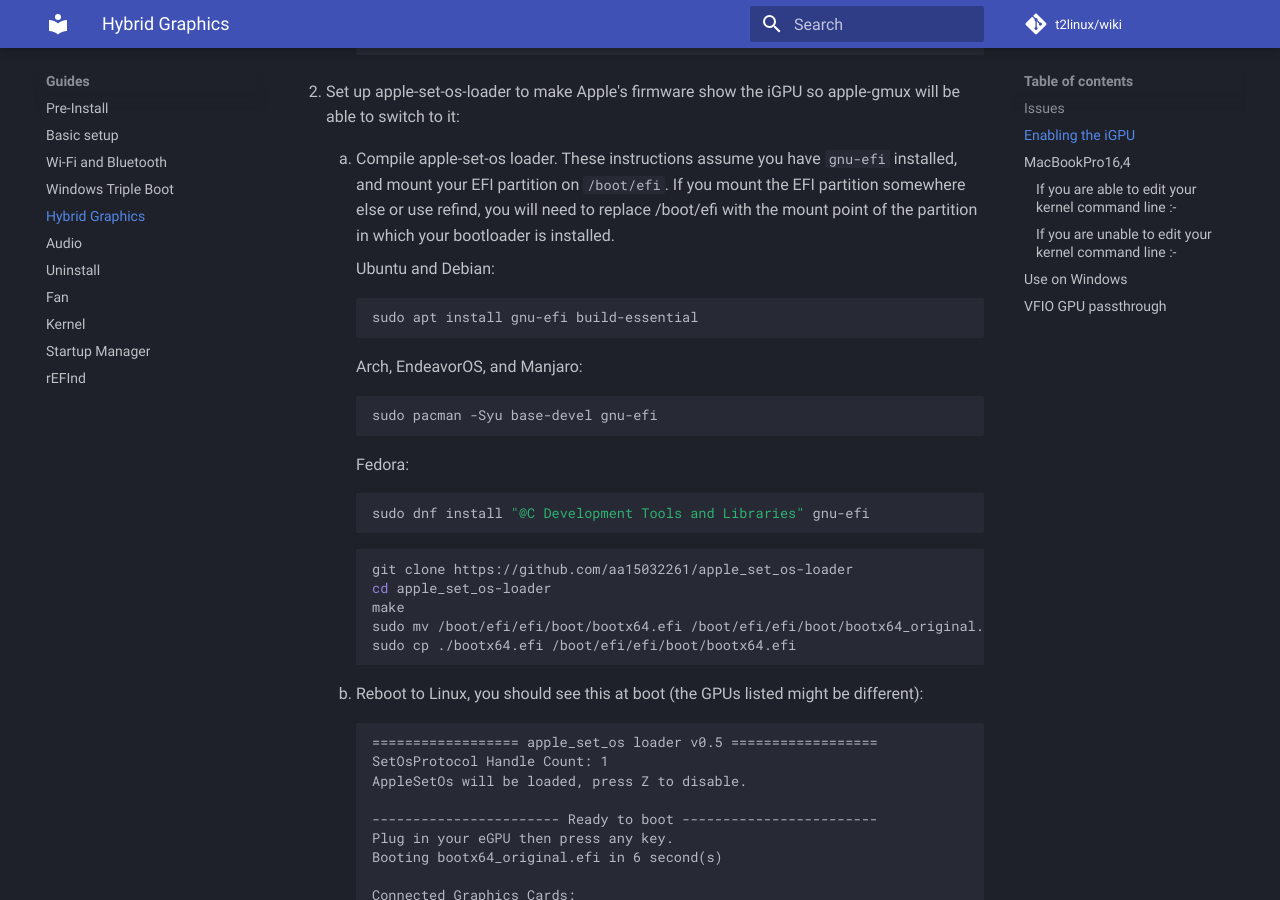
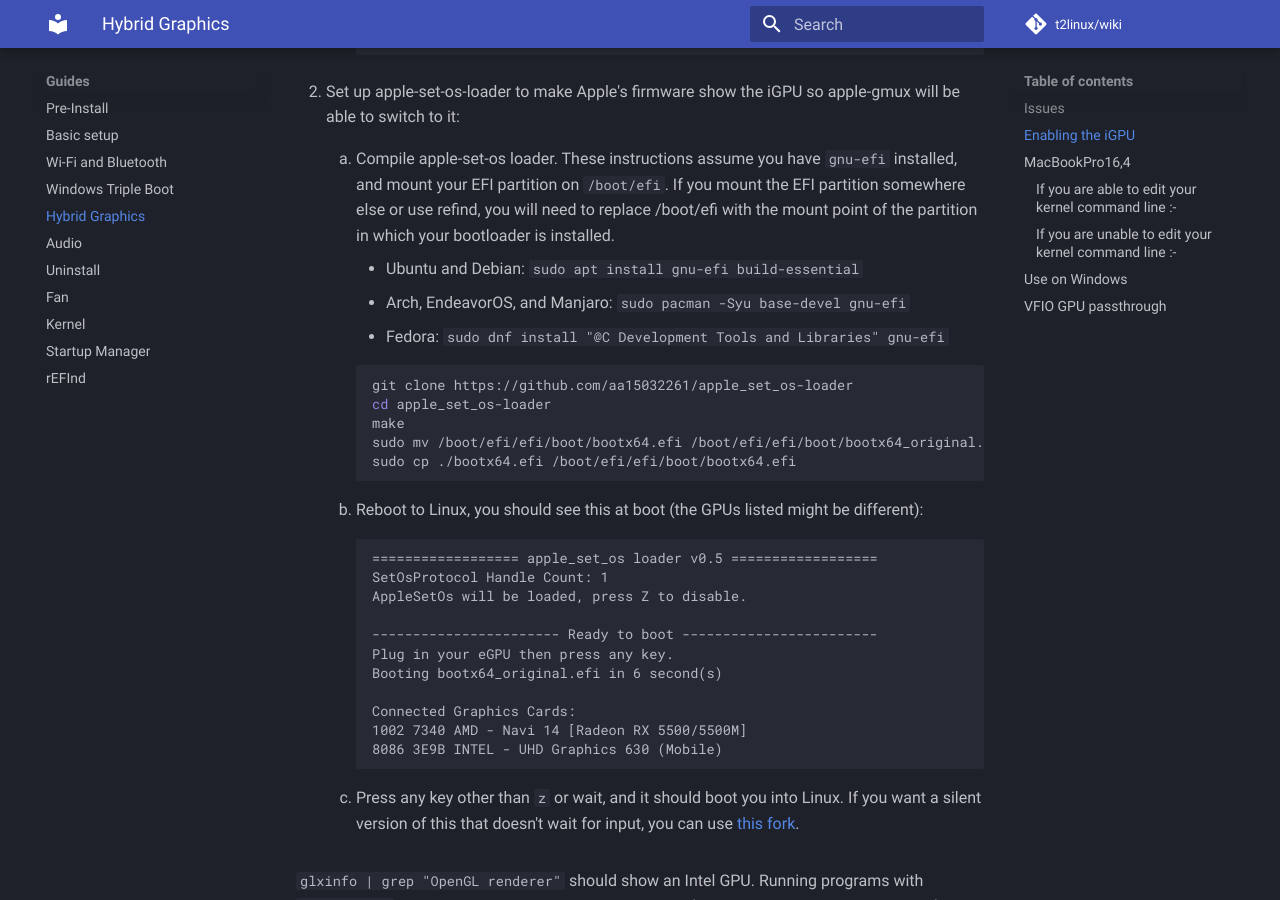
Before and after one commit to t2linux/wiki, an MkDocs documentation site: the page built from docs/guides/hybrid-graphics.md, in a window 1280 px wide and 900 px high, scrolled down 1337 px. Built offline with MkDocs 1.6.1 and Material for MkDocs 9.7.7, drawn with Linux system fonts in a browser that asks for light colours; comment, search, counter and statistics services are not loaded.

Commit message:
code review

````diff
--- a/docs/guides/hybrid-graphics.md
+++ b/docs/guides/hybrid-graphics.md
@@ -45,23 +45,9 @@ If you experience system freezes, then the laptop's fans becoming loud, before t
 
     1.  Compile apple-set-os loader. These instructions assume you have `gnu-efi` installed, and mount your EFI partition on `/boot/efi`. If you mount the EFI partition somewhere else or use refind, you will need to replace /boot/efi with the mount point of the partition in which your bootloader is installed.
 
-        Ubuntu and Debian:
-
-        ```sh
-        sudo apt install gnu-efi build-essential
-        ```
-
-        Arch, EndeavorOS, and Manjaro:
-
-        ```sh
-        sudo pacman -Syu base-devel gnu-efi
-        ```
-
-        Fedora:
-
-        ```sh
-        sudo dnf install "@C Development Tools and Libraries" gnu-efi
-        ```
+        - Ubuntu and Debian: `sudo apt install gnu-efi build-essential`
+        - Arch, EndeavorOS, and Manjaro: `sudo pacman -Syu base-devel gnu-efi`
+        - Fedora: `sudo dnf install "@C Development Tools and Libraries" gnu-efi`
 
         ```sh
         git clone https://github.com/aa15032261/apple_set_os-loader
````
